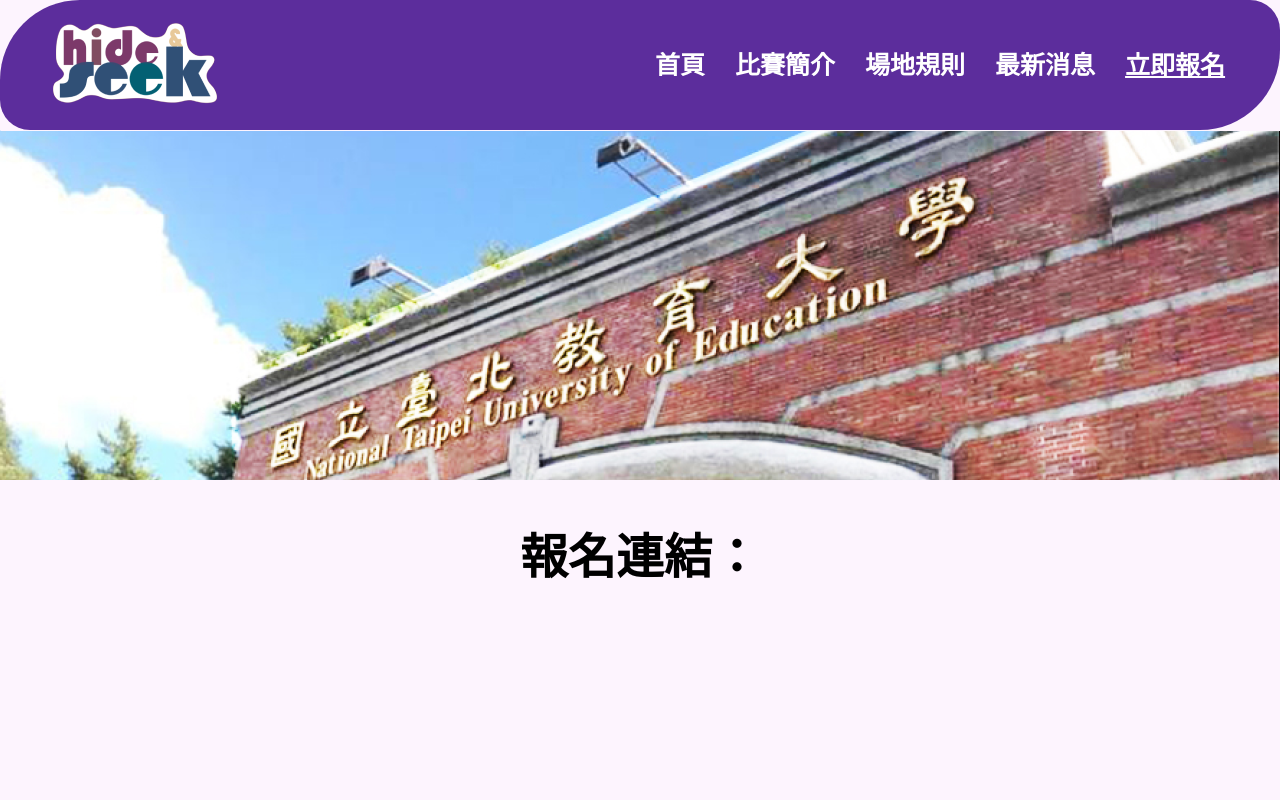
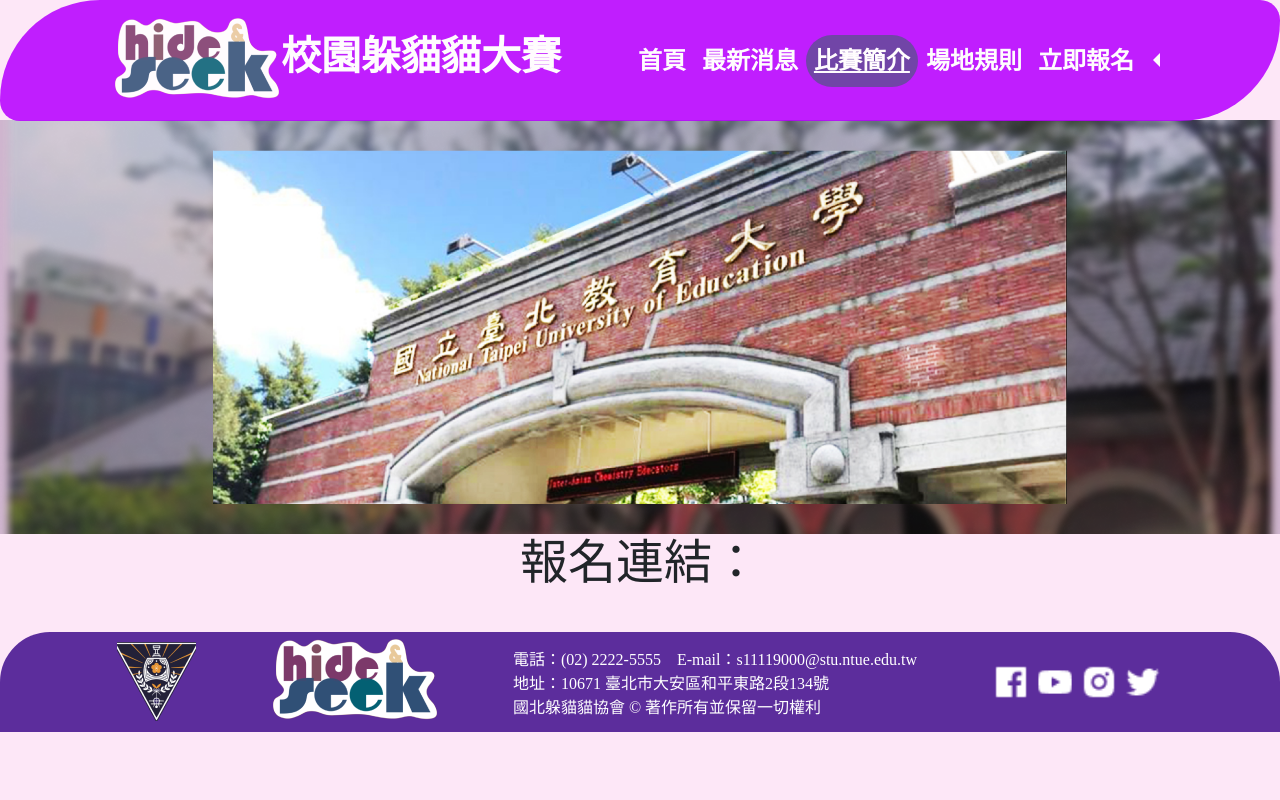
Before and after one commit to mcqueen7/----, a plain HTML site: page join.html in a window 1280 px wide. Shown: the top 800 px of the page. Drawn offline with nearby package versions, Linux system fonts and the light colour scheme.

Commit message:
join first commit

```diff
--- a/css/joinstyle.css
+++ b/css/joinstyle.css
@@ -1,111 +1,154 @@
 html{
     box-sizing: border-box;
+    font-family: 'Noto Serif TC';
 }
 *,*:before,*:after{
     box-sizing: inherit;
 }
 body{
-    margin: 0; padding: 0;
+    margin: 0;
+    padding: 0px;
+    padding-top: 120px;
+    background-color: rgb(253, 231, 247);
+    width: auto;
+    height: 100%;
+    margin:0 auto ;
+    font-family: 'Noto Serif TC';
 }
-.bg{
-    background-color: rgba(228, 121, 238, 0.082);
-    width: 1280px;
-    height: 1800px;
-    padding: 0px 0px;
+/* ----------------------------------------------------------------------------------------------- */
+.navbar{
+    padding-left: 100px;
+    padding-right: 100px;
+    border-radius: 100px 20px 100px 20px;
+    width: auto;
+    opacity: 0.87;
+}
+.nav_active{
+background-color: rgba(92, 45, 156, 1);
+text-decoration-line: underline ;
+
+}
+.nav-link{
+    border-radius: 40px;
+
+}
+.nav-link:hover{
+    background-color: rgba(92, 45, 156, 1);
+}
+.bgcolor{
+    background-color: rgb(183, 0, 255);
+ }
+ .logo_container{
+    display: flex;
+    align-items: center;
+ }
+.logo_title{
+    color: white;
+    font-size: 40px;
+    font-weight: 700;
+}
+
+.nav-link-font{
+    color: white!important;
+    font-size: 24px;
+}
+.navbar-icon-bar{
+    display: block;
+    font-size: 2em;
+    width: 30px;
+    border-radius: 0.5em;
+    margin-right: 20px;
+}
+.navbar-icon-bar::before,
+.navbar-icon-bar::after{
+    display: block;
+    content:'';
+    width: 1.2em;
+    height: 0.1em;
+    background-color: rgb(255, 255, 255);
+    transition: all 0.2s ease-in-out;
+    margin: 0.3em 0;
+}
+.navbar-nav{
+    font-weight: bold;
+}
+.navbar-toggler{
+    border: 3px solid rgb(255, 255, 255)!important;
+    border-radius: 10px;
+    background-color: rgba(92, 45, 156, 1);
+}
+.navbar-icon-bar[menu-click="false"]:hover.navbar-icon-bar::after{
+    transform: translateY(0.2em);
+}
+.dropdown-item{
+    font-weight: bold;
+}
+.navbar-icon-bar[menu-click="false"]:hover.navbar-icon-bar::before{
+    transform: translateY(-0.2em);
+}
+.navbar-icon-bar[menu-click="true"].navbar-icon-bar::before{
+    transform: translateY(0.19em) rotate(45deg);
+}
+.navbar-icon-bar[menu-click="true"].navbar-icon-bar::after{
+    transform: translateY(-0.19em) rotate(-45deg);
+}
+.dropdown-menu{
+    border-bottom: 5px solid rgb(183, 0, 255);
+    border-left: 5px solid rgb(183, 0, 255);
+    border-right: 5px solid rgb(183, 0, 255);
+    border-radius: 10px;
+    top: 80px!important;
+}
+.dropdown-item{
+    font-size: 24px;
+}
+.dropdown-item:hover {
+    background-color: rgb(183, 0, 255);
+    color: white;
+}
+.dropdown-toggle::after{
+    display: inline-block;
+    margin-left: 0.255em;
+    vertical-align: 0.05em;
+    content: "";
+    border-top: 0.3em solid ;
+    border-right: 0.3em solid transparent;
+    border-bottom: 0.3em solid transparent ;
+    border-left: 0.3em solid transparent;
+    transition: transform .1s ease-in-out;
+}
+.dropdown-toggle:not(.show)::after {
+    transform: rotate(90deg);
+}
+
+/* --------------------------nav---------------------------- */
+
+.hr{
+    background-color: rgba(92, 45, 156, 1);
+    width: 40%;
+    height: 6px;
+    margin: 5px 0;
+}
+.banner_container{
+    width: auto;
+    min-height: 100px;
+    height: auto;
+    padding: 30px;
+    background-image: url(../images/silder_bg.png);
+    background-size: cover;
+    background-position: center;
+    /* filter: blur(5px); */
+    background-color: rgba(46, 6, 61, 0.219);
+    background-blend-mode: multiply;
+    display: flex;
+
+}
+.banner_part{
+    width: 70%;
+    height: auto;
     margin-left: auto;
     margin-right: auto;
 
-}
-.header{
-    height: 130px;
-    width: auto;
-
-}
-.title_container{
-    /* margin-top: -130px; */
-    display: flex;
-    height: 130px;
-    width: 1280px;
-    align-items: center;
-    justify-content: space-between;
-    background-color: rgba(92, 45, 156, 1);
-    position:fixed;
-    border-radius: 80px 30px;
-}
-
-.main_title{
-    padding: 0;
-    height: 62px;
-    font-family: Arial;
-    font-size: 50px;
-    font-weight: 900;
-    font-stretch: normal;
-    font-style: normal;
-    letter-spacing: normal;
-    text-align: left;
-    color: #000000;
-    /* background-color: rgba(192, 37, 231, 0.705); */
-
-}
-.logo_picture{
-   margin-left: 50px;
-
-}
-.nav_box{
-    height: 130px;
-    width: 620px;
-    margin-right: 20px;
-    }
-.nav_list{
-    margin:0;
-    padding: 0;
-    display: flex;
-   /* justify-content: space-around; */
-   align-content: space-around;
-
-    }
-.nav_item{
-    list-style: none;
-    /* margin: 10px 0px 0px 0px; */
-
-}
-.nav_item:hover{
-    background-color: rgba(192, 37, 231, 0.705);
-
-    /* margin: 10px 0px 0px 0px; */
-}
-.nav_link{
-    font-family: Arial;
-    font-size: 25px;
-    font-weight: 900;
-    font-stretch: normal;
-    font-style: normal;
-    text-align:center;
-    line-height:130px;
-    color:#ffffff;
-    margin: 0 15px;
-    text-decoration:none
-
-}
-.nav_link_now{
-    font-family: Arial;
-    font-size: 25px;
-    font-weight: 900;
-    font-stretch: normal;
-    font-style: normal;
-    text-align:center;
-    line-height:130px;
-    color:#ffffff;
-    /* margin-right: 30px; */
-    margin: 0 15px;
-
-}
-.main_picture{
-    /* margin-top: 130px; */
-    margin-bottom: 50px;
-    width: 1280px;
-    height:350px;
-    overflow: hidden;
 }
 .title{
 text-align: center;
@@ -117,6 +160,7 @@ font-family: Arial;
     text-align:center;
 
 }
+/* ------------------------------------------------- */
 #gototop {
     display: none;
     position: fixed;
@@ -126,7 +170,7 @@ font-family: Arial;
     font-size: 0px;
     border: none;
     outline: none;
-    background-color: rgba(92, 45, 156, 1);
+    background-color: rgba(183, 0, 255,0.9);
     cursor: pointer;
     padding: 15px 15px;
     border-radius: 50px;
@@ -137,54 +181,91 @@ font-family: Arial;
 
   }
   #gototop:hover {
-    background-color: rgba(192, 37, 231, 0.705);
+    background-color: rgba(214, 111, 255, 0.7);
+    animation: rubberBand; /* referring directly to the animation's @keyframe declaration */
+    animation-duration: 1s; /* don't forget to set a duration! */
+
   }
   #gototop:active {
-    background-color: rgba(92, 45, 156, 1);;
+    background-color: white;
   }
 
-.footer{
+footer{
+    margin-top: 40px;
+    width: auto;
+    height: 100px;
+    background-color: rgba(92, 45, 156, 1);
+    border-radius: 50px 50px 0 0;
+    font-size: 16px;
     display: flex;
     justify-content: space-around;
     align-items: center;
-    width: 1280px;
-    height: 100px;
-    padding: 20px 0px;
-    background-color: rgba(92, 45, 156, 1);
-    margin-left: auto;
-    margin-right: auto;
-    border-radius: 20px 20px 0 0;
+    padding: 0 5em;
 }
-.school_icon{
-    margin-left: 50px;
-}
-.logo_picture_bottom{
-    /* justify-self: flex-end; */
-    margin-left: 50px;
-    margin-top: 10px;
-    padding-right: 200px;
+.footer_content{
+   color: white;
+   margin-top: 5px;
+   margin-bottom:0 ;
+
 
 }
-.footer_content{
-    justify-self: flex-end;
-    padding: 0px;
-    /* height: 14px; */
-    font-family: Arial;
-    font-size: 12px;
-    line-height: 20px;
-    font-weight: normal;
-    font-stretch: normal;
-    font-style: normal;
-    letter-spacing: normal;
-    text-align: left;
-    color: #ffffff;
+.footer_icon{
+margin-left: 50px;
+}
+.icon_img{
+    width: 40px;
+}
+.icon_img:hover{
+    animation: rubberBand; /* referring directly to the animation's @keyframe declaration */
+    animation-duration: 1s; /* don't forget to set a duration! */
 
 }
-.icon{
-    padding-top: 40px;
-    display: flex;
-    justify-content: space-around;
-    width: 150px;
-    margin-right: 50px;
 
+@media(max-width: 768px) {
+    /*nav選單*/
+    .navbar{
+        padding-left:50px!important;
+        padding-right:50px!important;
+    }
+    .logo_title{
+        display: none;
+    }
+    .footer .logo_bottom{
+        display: none;
+    }
 }
+
+@media (max-width: 576px) {
+    .navbar{
+        height: auto;
+        padding-top: 0%;
+        height: 15%;
+    }
+    .navbar-brand img{
+        padding-top: 0%;
+        width: 100px;
+    }
+    .navbar-toggler{
+        width: 75px;
+    }
+    .footer .icon_img{
+        display: none;
+    }
+    .footer_content{
+        font-size: 20%;
+    }
+    .content_container{
+        width: 90%;
+        padding: 10px 0;
+    }
+    .article_container{
+
+        padding: 10px 0;
+    }
+    .article{
+        font-size: 20px;
+    }
+    .banner_container{
+       display: none;
+    }
+}
--- a/join.html
+++ b/join.html
@@ -4,50 +4,92 @@
     <meta charset="UTF-8">
     <meta http-equiv="X-UA-Compatible" content="IE=edge">
     <meta name="viewport" content="width=device-width, initial-scale=1.0">
-    <link rel="stylesheet" href="https://necolas.github.io/normalize.css">
+    <link href="https://fonts.googleapis.com/css2?family=Noto+Serif+TC:wght@200;300&display=swap" rel="stylesheet">
+    <!-- <link rel="stylesheet" href="https://necolas.github.io/normalize.css"> -->
+    <link rel="stylesheet" href="./css/vender/flexslider.css" type="text/css">
+    <link rel="stylesheet" href="./css/vender/bootstrap.min.css">
+    <link rel="stylesheet" href="./css/vender/animate.min.css">
     <link rel="stylesheet" href="./css/joinstyle.css">
-    <script src="https://code.jquery.com/jquery-2.1.3.min.js"></script>
+    <link rel="shortcut icon" href="./images/favicon3.ico" type="image/x-icon">
+
+    <!-- Firebase App is always required and must be first -->
+    <script src="https://www.gstatic.com/firebasejs/9.6.0/firebase-app-compat.js"></script>
+    <!-- Add additional services that you want to use -->
+    <script src="https://www.gstatic.com/firebasejs/9.6.0/firebase-firestore-compat.js"></script>
+    <script src="https://www.gstatic.com/firebasejs/9.6.0/firebase-auth-compat.js"></script>
+    <script src="https://www.gstatic.com/firebasejs/9.6.0/firebase-storage-compat.js"></script>
+    <script type="text/javascript" src="./js/vender/jQuery.js"></script>
+    <script type="text/javascript" src="./js/vender/bootstrap.min.js"></script>
+    <script type="text/javascript" src="./js/vender/gsap.min.js"></script>
+    <script type="text/javascript" src="./js/vender/jquery.flexslider.js"></script>
     <script type="text/javascript" src="./js/join.js"></script>
+    <!-- <script type="text/javascript" src="./js/vender/wow.min.js"></script> -->
 
-    <link rel="icon" href="./images/fluidicon.png" type="image/x-icon" / >
     <title>校園躲貓貓大賽立即報名</title>
 </head>
 <body>
-    <div class="bg">
-        <header class="header">
-            <div class="title_container">
-                <img class="logo_picture" src="./images/logo.png" alt="main picture">
-                <nav class="nav_box">
-                    <ul class="nav_list">
-                        <li class="nav_item"><a href="./index.html" class="nav_link">首頁</a></li>
-                        <li class="nav_item"><a href="./intro.html" class="nav_link">比賽簡介</a></li>
-                        <li class="nav_item"><a href="./rule.html" class="nav_link">場地規則</a></li>
-                        <li class="nav_item"><a href="./news.html" class="nav_link">最新消息</a></li>
-                        <li class="nav_item" style="border-radius:0 0 35px 0;"><a href="./join.html" class="nav_link_now">立即報名</a></li>
+    <header>
+        <nav class="navbar navbar-expand-xl navbar-light bgcolor fixed-top">
+            <div class="container-fluid">
+              <a class="navbar-brand" href="#">
+                  <div class="logo_container">
+                  <img src="./images/logo.png" alt="logo">
+                  <h1 class="logo_title">校園躲貓貓大賽</h1>
+                  </div>
+                </a>
+              <button class="navbar-toggler" type="button" data-bs-toggle="collapse" data-bs-target="#navbarNavDropdown" aria-controls="navbarNavDropdown" aria-expanded="false" aria-label="Toggle navigation">
+                <span class="navbar-icon-bar" menu-click="false"></span>
+              </button>
+              <div class="collapse navbar-collapse" id="navbarNavDropdown">
+                <ul class="navbar-nav ms-auto">
+                  <li class="nav-item">
+                    <a class="nav-link  nav-link-font" aria-current="page" href="./index.html">首頁</a>
+                  </li>
+                  <li class="nav-item ">
+                    <a class="nav-link nav-link-font" href="./news.html">最新消息</a>
+                  </li>
+                  <li class="nav-item">
+                    <a class="nav-link nav_active nav-link-font" href="./intro.html">比賽簡介</a>
+                  </li>
+                  <li class="nav-item ">
+                    <a class="nav-link nav-link-font" href="./rule.html">場地規則</a>
+                  </li>
+                  <li class="nav-item dropdown">
+                    <a class="nav-link dropdown-toggle nav-link-font" href="#" id="navbarDropdownMenuLink" role="button" data-bs-toggle="dropdown" aria-expanded="false">
+                      立即報名
+                    </a>
+                    <ul class="dropdown-menu" aria-labelledby="navbarDropdownMenuLink">
+                      <li><a class="dropdown-item" href="https://mcqueen7.github.io/HTML-Week1/" target="_blank">登入</a></li>
+                      <li><a class="dropdown-item" href="https://mcqueen7.github.io/HTML-Week1/" target="_blank">註冊</a></li>
+                      <li><a class="dropdown-item" href="https://mcqueen7.github.io/HTML_week5/" target="_blank">會員專區</a></li>
                     </ul>
-                </nav>
+                  </li>
+                </ul>
+              </div>
             </div>
+          </nav>
+    </header>
+    <div class="banner_container">
+        <img src="./images/mainpicture.png" alt="banner" class="banner_part">
+    </div>
 
-        </header>
-        <div class="main_picture"><img  src="./images/mainpicture.png" alt="main picture"></div>
+
         <h1 class="title">報名連結：</h1>
 
 
-    </div>
     <button id="gototop" title="Go to top"><img src="./images/gototop.png" alt="go to top"></button>
     <footer class="footer">
-        <img class="school_icon" src="./images/schoolicon.png" alt="school icon">
-        <img class="logo_picture_bottom" src="./images/logo.png" alt="main picture">
-        <p class="footer_content">電話：(02) 2222-5555&nbsp;&nbsp;&nbsp; E-mail：s11119000@stu.ntue.edu.tw <br> 地址：10671 臺北市大安區和平東路2段134號 <br> Copyright © 國北躲貓貓協會著作所有並保留一切權利
-        </p>
+        <a class="logo_bottom" target="_blank"href="https://www.ntue.edu.tw/"><img class="school_icon" src="./images/schoolicon.png" alt="school icon"></a>
+        <a class="logo_bottom" href="#"><img class="logo_picture_bottom" src="./images/logo.png" alt="logo picture"></a>
+        <div class="footer_content">電話：(02) 2222-5555&nbsp;&nbsp;&nbsp; E-mail：s11119000@stu.ntue.edu.tw <br> 地址：10671 臺北市大安區和平東路2段134號 <br>  國北躲貓貓協會 © 著作所有並保留一切權利
+        </div>
         <div class="icon">
-            <a href="https://www.facebook.com/"><img class="fblogo_img" src="./images/fblogo.png" alt="fblogo"></a>
-            <a href="https://www.youtube.com/"><img class="ytlogo_img" src="./images/ytlogo.png" alt="ytlogo"></a>
-            <a href="https://www.instagram.com/"><img class="iglogo_img" src="./images/iglogo.png" alt="iglogo"></a>
-            <a href="https://twitter.com/?lang=zh-tw"><img class="twilogo_img" src="./images/twilogo.png" alt="twilogo"></a>
+            <a target="_blank"href="https://www.facebook.com/"><img class="icon_img" src="./images/FB LOGO.png" alt="fblogo"></a>
+            <a target="_blank"href="https://www.youtube.com/"><img class="icon_img" src="./images/YT LOGO.png" alt="ytlogo"></a>
+            <a target="_blank"href="https://www.instagram.com/"><img class="icon_img" src="./images/IG LOGO.png" alt="iglogo"></a>
+            <a target="_blank"href="https://twitter.com/?lang=zh-tw"><img class="icon_img" src="./images/TWI LOGO.png" alt="twilogo"></a>
         </div>
-
-     </footer>
+    </footer>
 
     </body>
 </html>
```
